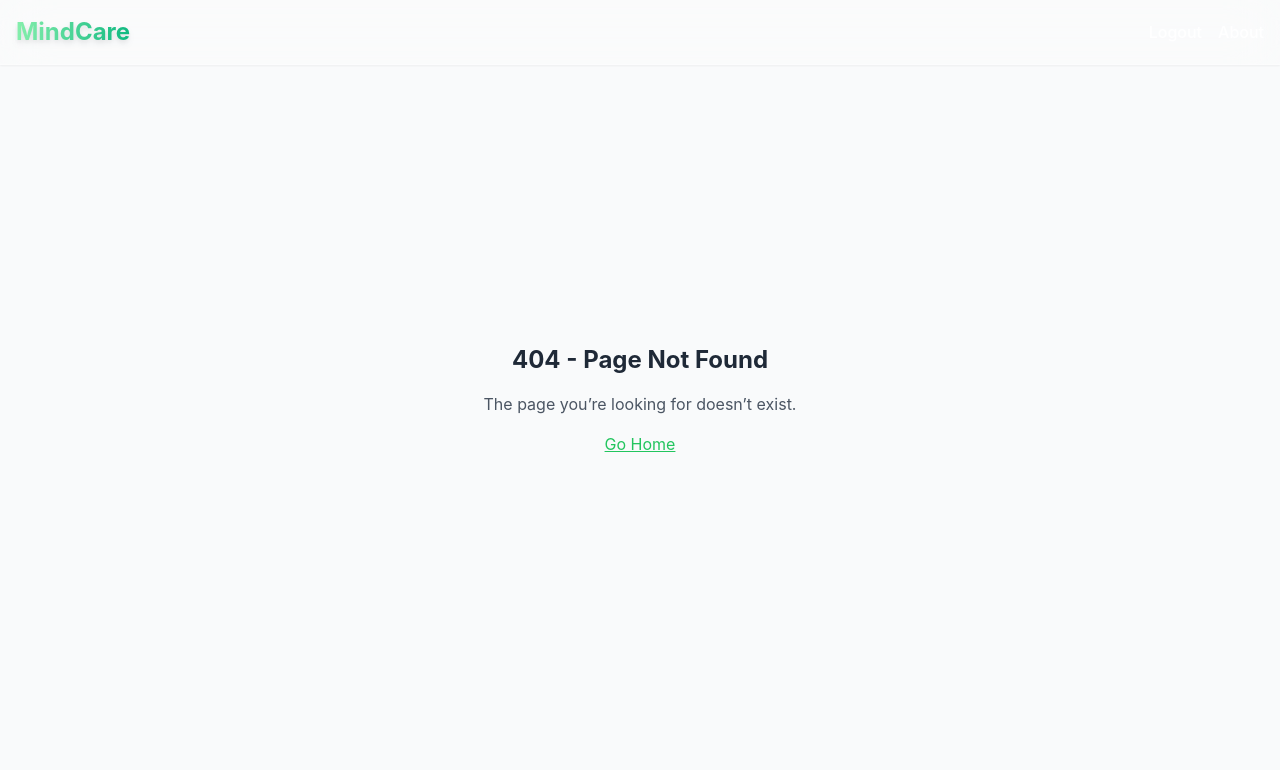
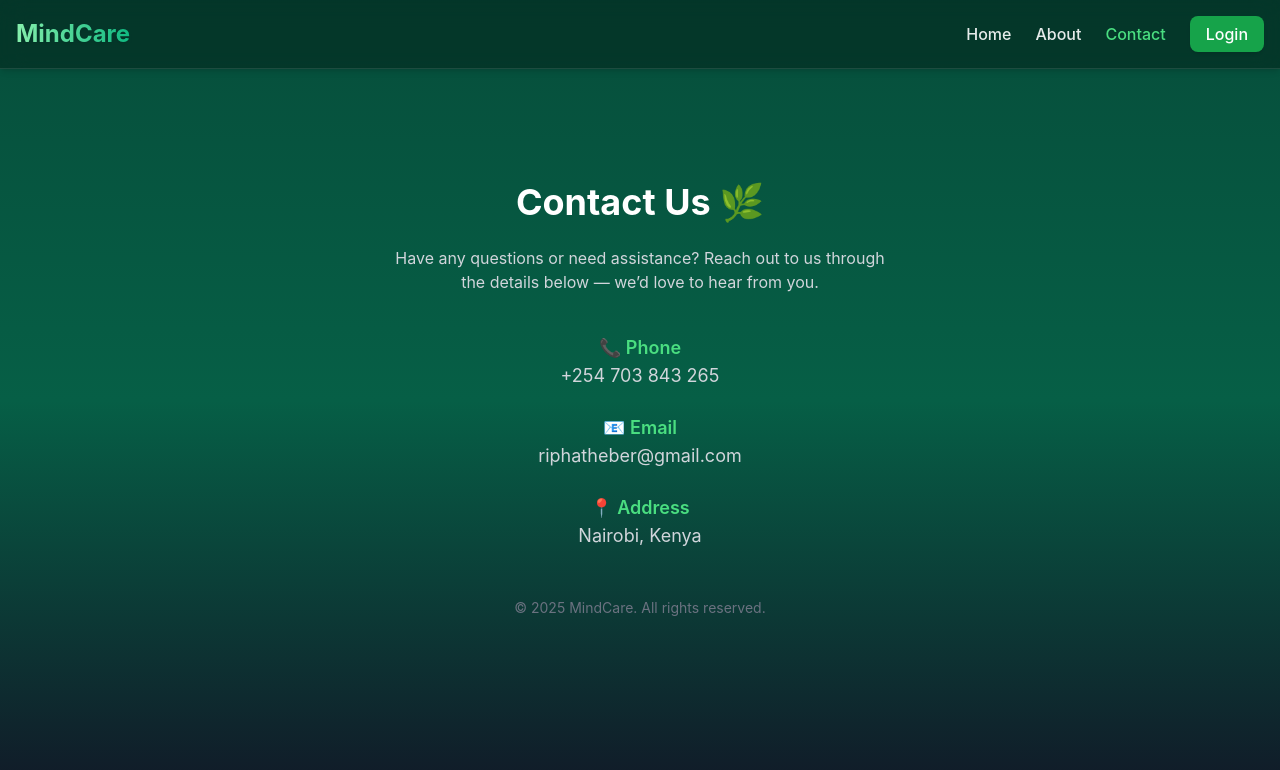
Before and after one commit to eberriphath/mindcare-frontend, a React (Vite) app: page /contact in a window 1280 px wide. Before the commit this address had no page. Shown: the top 770 px of the page. Built offline with nearby package versions, Linux system fonts and the light colour scheme; a web font is replaced by a local one.

Commit message:
contact us

```diff
--- a/src/App.jsx
+++ b/src/App.jsx
@@ -11,6 +11,7 @@ import Home from "./pages/Home";
 import About from "./pages/About";
 import Login from "./pages/login";
 import Portal from "./pages/Portal";
+import Contact from "./pages/Contact";
 
 import ClientDashboard from "./components/ClientDashboard";
 import TherapistDashboard from "./components/TherapistDashboard";
@@ -43,6 +44,8 @@ function AppRoutes() {
       <Route path="/" element={<Home />} />
       <Route path="/about" element={<About />} />
       <Route path="/login" element={<Login />} />
+      <Route path="/contact" element={<Contact />} />
+
 
       {/* 🚪 Protected Portal */}
       <Route
--- a/src/components/Navbar.jsx
+++ b/src/components/Navbar.jsx
@@ -1,12 +1,14 @@
 import React from "react";
-import { Link } from "react-router-dom";
+import { Link, useLocation } from "react-router-dom";
 import { useAuth } from "../context/AuthContext";
 
 function Navbar() {
   const { user, logout } = useAuth();
+  const location = useLocation();
 
   return (
-    <nav className="fixed top-0 left-0 w-full z-50 bg-white/20 backdrop-blur-xl border-b border-white/30 shadow-sm p-4 flex justify-between items-center">
+    <nav className="fixed top-0 left-0 w-full z-50 bg-black/30 backdrop-blur-md border-b border-white/10 shadow-md p-4 flex justify-between items-center">
+      {/* Brand */}
       <Link
         to="/portal"
         className="text-2xl font-bold text-transparent bg-clip-text bg-gradient-to-r from-green-300 to-emerald-500 drop-shadow-md"
@@ -14,56 +16,76 @@ function Navbar() {
         MindCare
       </Link>
 
-      <div className="space-x-4 flex items-center">
+      {/* Links */}
+      <div className="space-x-6 flex items-center text-white/90 font-medium">
         <Link
           to="/"
-          className="text-white/90 hover:text-green-300 transition font-medium"
+          className={`hover:text-green-300 transition ${
+            location.pathname === "/" ? "text-green-400" : ""
+          }`}
         >
-          Logout
+          Home
         </Link>
 
         <Link
           to="/about"
-          className="text-white/90 hover:text-green-300 transition font-medium"
+          className={`hover:text-green-300 transition ${
+            location.pathname === "/about" ? "text-green-400" : ""
+          }`}
         >
           About
+        </Link>
+
+        <Link
+          to="/contact"
+          className={`hover:text-green-300 transition ${
+            location.pathname === "/contact" ? "text-green-400" : ""
+          }`}
+        >
+          Contact
         </Link>
 
         {user ? (
           <>
             {user.role === "admin" && (
               <Link
-                to="/admin"
-                className="text-white/90 hover:text-green-300 transition font-medium"
+                to="/portal/admin"
+                className="hover:text-green-300 transition"
               >
                 Dashboard
               </Link>
             )}
             {user.role === "therapist" && (
               <Link
-                to="/therapist-dashboard"
-                className="text-white/90 hover:text-green-300 transition font-medium"
+                to="/portal/therapist"
+                className="hover:text-green-300 transition"
               >
                 Dashboard
               </Link>
             )}
             {user.role === "client" && (
               <Link
-                to="/client-dashboard"
-                className="text-white/90 hover:text-green-300 transition font-medium"
+                to="/portal/client"
+                className="hover:text-green-300 transition"
               >
                 Dashboard
               </Link>
             )}
             <button
               onClick={logout}
-              className="bg-green-500/90 hover:bg-green-400 text-white font-medium px-4 py-1.5 rounded-lg shadow-md transition"
+              className="ml-4 bg-green-500/90 hover:bg-green-400 text-white px-4 py-1.5 rounded-lg shadow-lg transition"
             >
               Logout
             </button>
           </>
         ) : (
           <>
+            <Link
+              to="/login"
+              className="bg-green-600 hover:bg-green-500 text-white px-4 py-1.5 rounded-lg shadow-md transition"
+            >
+              Login
+            </Link>
           </>
         )}
       </div>
--- /dev/null
+++ b/src/pages/Contact.jsx
@@ -0,0 +1,36 @@
+import React from "react";
+
+export default function Contact() {
+  return (
+    <div className="min-h-screen flex flex-col items-center justify-center bg-gradient-to-b from-emerald-900 via-emerald-800 to-gray-900 text-white px-6">
+      <div className="max-w-lg text-center">
+        <h1 className="text-4xl font-bold mb-6">Contact Us 🌿</h1>
+        <p className="text-gray-300 mb-10">
+          Have any questions or need assistance?
+          Reach out to us through the details below — we’d love to hear from you.
+        </p>
+
+        <div className="space-y-6 text-lg">
+          <div>
+            <p className="font-semibold text-green-400">📞 Phone</p>
+            <p className="text-gray-300">+254 703 843 265</p>
+          </div>
+
+          <div>
+            <p className="font-semibold text-green-400">📧 Email</p>
+            <p className="text-gray-300">riphatheber@gmail.com</p>
+          </div>
+
+          <div>
+            <p className="font-semibold text-green-400">📍 Address</p>
+            <p className="text-gray-300">Nairobi, Kenya</p>
+          </div>
+        </div>
+
+        <p className="text-gray-500 text-sm mt-12">
+          © {new Date().getFullYear()} MindCare. All rights reserved.
+        </p>
+      </div>
+    </div>
+  );
+}
--- a/src/pages/Home.jsx
+++ b/src/pages/Home.jsx
@@ -1,7 +1,16 @@
 import React from "react";
 import { Link } from "react-router-dom";
 import Navbar from "../components/Navbar";
-import { FaFacebook, FaTwitter, FaInstagram, FaEnvelope, FaUserMd, FaComments, FaBell, FaMapMarkedAlt } from "react-icons/fa";
+import {
+  FaFacebook,
+  FaTwitter,
+  FaInstagram,
+  FaEnvelope,
+  FaUserMd,
+  FaComments,
+  FaBell,
+  FaMapMarkedAlt,
+} from "react-icons/fa";
 import background from "../assets/background.png";
 
 function Home() {
@@ -18,8 +27,8 @@ function Home() {
           Welcome to MindCare
         </h1>
         <p className="text-gray-100 mb-6">
-          Your mental wellness companion — connect with therapists, track your mood,
-          and take control of your emotional health, all in one place.
+          Your mental wellness companion — connect with therapists, track your
+          mood, and take control of your emotional health, all in one place.
         </p>
 
         <div className="space-x-4">
@@ -42,24 +51,35 @@ function Home() {
       <section className="max-w-5xl mt-20 text-white">
         <h2 className="text-3xl font-bold mb-6">Our Mission</h2>
         <p className="text-lg leading-relaxed text-gray-100 mb-10">
-          MindCare is designed to simplify access to mental health support by connecting clients with verified therapists and therapy centers, encouraging a safe and supportive community, and promoting mental wellness through smart tools and automation.
+          MindCare is designed to simplify access to mental health support by
+          connecting clients with verified therapists and therapy centers,
+          encouraging a safe and supportive community, and promoting mental
+          wellness through smart tools and automation.
         </p>
 
         <div className="grid grid-cols-1 md:grid-cols-3 gap-6">
           <div className="bg-white/20 p-6 rounded-2xl border border-white/30 backdrop-blur-lg shadow-lg">
-            <h3 className="text-xl font-semibold mb-2 text-green-100">Simplify Therapy Access</h3>
+            <h3 className="text-xl font-semibold mb-2 text-green-100">
+              Simplify Therapy Access
+            </h3>
             <p className="text-sm text-gray-200">
-              Effortlessly find and book sessions with qualified therapists online.
+              Effortlessly find and book sessions with qualified therapists
+              online.
             </p>
           </div>
           <div className="bg-white/20 p-6 rounded-2xl border border-white/30 backdrop-blur-lg shadow-lg">
-            <h3 className="text-xl font-semibold mb-2 text-green-100">Encourage Community</h3>
+            <h3 className="text-xl font-semibold mb-2 text-green-100">
+              Encourage Community
+            </h3>
             <p className="text-sm text-gray-200">
-              Engage in positive, supportive chat spaces to share and grow together.
+              Engage in positive, supportive chat spaces to share and grow
+              together.
             </p>
           </div>
           <div className="bg-white/20 p-6 rounded-2xl border border-white/30 backdrop-blur-lg shadow-lg">
-            <h3 className="text-xl font-semibold mb-2 text-green-100">Automate & Empower</h3>
+            <h3 className="text-xl font-semibold mb-2 text-green-100">
+              Automate & Empower
+            </h3>
             <p className="text-sm text-gray-200">
               Receive smart reminders, email updates, and manage therapy easily.
             </p>
@@ -74,22 +94,30 @@ function Home() {
           <div className="bg-white/70 p-6 rounded-2xl shadow-lg flex flex-col items-center hover:scale-105 transition">
             <FaUserMd className="text-green-700 text-3xl mb-3" />
             <h4 className="font-semibold">Therapist Management</h4>
-            <p className="text-sm mt-2 text-gray-700">View, add, and manage verified therapists easily.</p>
+            <p className="text-sm mt-2 text-gray-700">
+              View, add, and manage verified therapists easily.
+            </p>
           </div>
           <div className="bg-white/70 p-6 rounded-2xl shadow-lg flex flex-col items-center hover:scale-105 transition">
             <FaBell className="text-green-700 text-3xl mb-3" />
             <h4 className="font-semibold">Booking Reminders</h4>
-            <p className="text-sm mt-2 text-gray-700">Get automated email reminders for your upcoming sessions.</p>
+            <p className="text-sm mt-2 text-gray-700">
+              Get automated email reminders for your upcoming sessions.
+            </p>
           </div>
           <div className="bg-white/70 p-6 rounded-2xl shadow-lg flex flex-col items-center hover:scale-105 transition">
             <FaMapMarkedAlt className="text-green-700 text-3xl mb-3" />
             <h4 className="font-semibold">Nearby Centers</h4>
-            <p className="text-sm mt-2 text-gray-700">Locate therapy centers near you using Google Maps API.</p>
+            <p className="text-sm mt-2 text-gray-700">
+              Locate therapy centers near you using Google Maps API.
+            </p>
           </div>
           <div className="bg-white/70 p-6 rounded-2xl shadow-lg flex flex-col items-center hover:scale-105 transition">
             <FaComments className="text-green-700 text-3xl mb-3" />
             <h4 className="font-semibold">Townsquare Chat</h4>
-            <p className="text-sm mt-2 text-gray-700">Join a supportive community chat for encouragement and connection.</p>
+            <p className="text-sm mt-2 text-gray-700">
+              Join a supportive community chat for encouragement and connection.
+            </p>
           </div>
         </div>
       </section>
@@ -101,33 +129,50 @@ function Home() {
           <div>
             <h2 className="text-2xl font-bold text-green-700 mb-3">MindCare</h2>
             <p className="text-sm leading-relaxed">
-              MindCare helps clients connect with verified therapists, book sessions, and nurture their mental health journey — all in one calm, nature-inspired space.
+              MindCare helps clients connect with verified therapists, book
+              sessions, and nurture their mental health journey — all in one
+              calm, nature-inspired space.
             </p>
           </div>
 
           {/* Quick Links */}
           <div>
-            <h3 className="text-lg font-semibold text-green-800 mb-3">Quick Links</h3>
+            <h3 className="text-lg font-semibold text-green-800 mb-3">
+              Quick Links
+            </h3>
             <ul className="space-y-2 text-sm">
-              <li><Link to="/about" className="hover:text-green-700">About Us</Link></li>
-              <li><Link to="/therapists" className="hover:text-green-700">Therapists</Link></li>
-              <li><Link to="/bookings" className="hover:text-green-700">Book a Session</Link></li>
-              <li><Link to="/community" className="hover:text-green-700">Townsquare Chat</Link></li>
-              <li><Link to="/contact" className="hover:text-green-700">Contact Us</Link></li>
+              <li>
+                <Link to="/about" className="hover:text-green-700">
+                  About Us
+                </Link>
+              </li>
+              <li>
+                <Link to="/contact" className="hover:text-green-700">
+                  Contact Us
+                </Link>
+              </li>
             </ul>
           </div>
 
           {/* Contact / Socials */}
           <div>
-            <h3 className="text-lg font-semibold text-green-800 mb-3">Stay Connected</h3>
+            <h3 className="text-lg font-semibold text-green-800 mb-3">
+              Stay Connected
+            </h3>
             <p className="text-sm mb-3">Have questions? Reach out anytime.</p>
             <p className="text-sm flex items-center gap-2">
               <FaEnvelope className="text-green-700" /> support@mindcare.com
             </p>
             <div className="flex gap-4 mt-4 text-green-700">
-              <a href="#" aria-label="Facebook"><FaFacebook className="hover:text-green-900 transition-transform transform hover:scale-110" /></a>
-              <a href="#" aria-label="Twitter"><FaTwitter className="hover:text-green-900 transition-transform transform hover:scale-110" /></a>
-              <a href="#" aria-label="Instagram"><FaInstagram className="hover:text-green-900 transition-transform transform hover:scale-110" /></a>
+              <a href="#" aria-label="Facebook">
+                <FaFacebook className="hover:text-green-900 transition-transform transform hover:scale-110" />
+              </a>
+              <a href="#" aria-label="Twitter">
+                <FaTwitter className="hover:text-green-900 transition-transform transform hover:scale-110" />
+              </a>
+              <a href="#" aria-label="Instagram">
+                <FaInstagram className="hover:text-green-900 transition-transform transform hover:scale-110" />
+              </a>
             </div>
           </div>
         </div>
@@ -135,8 +180,9 @@ function Home() {
         {/* Bottom Note */}
         <div className="border-t border-green-300 mt-8 pt-4 text-center text-sm text-gray-600">
           <p>
-            © {new Date().getFullYear()} <span className="font-semibold text-green-700">MindCare</span>.
-            All Rights Reserved. | Built with ❤️ for Mental Wellness.
+            © {new Date().getFullYear()}{" "}
+            <span className="font-semibold text-green-700">MindCare</span>. All
+            Rights Reserved. | Built with ❤️ for Mental Wellness.
           </p>
         </div>
       </footer>
```
